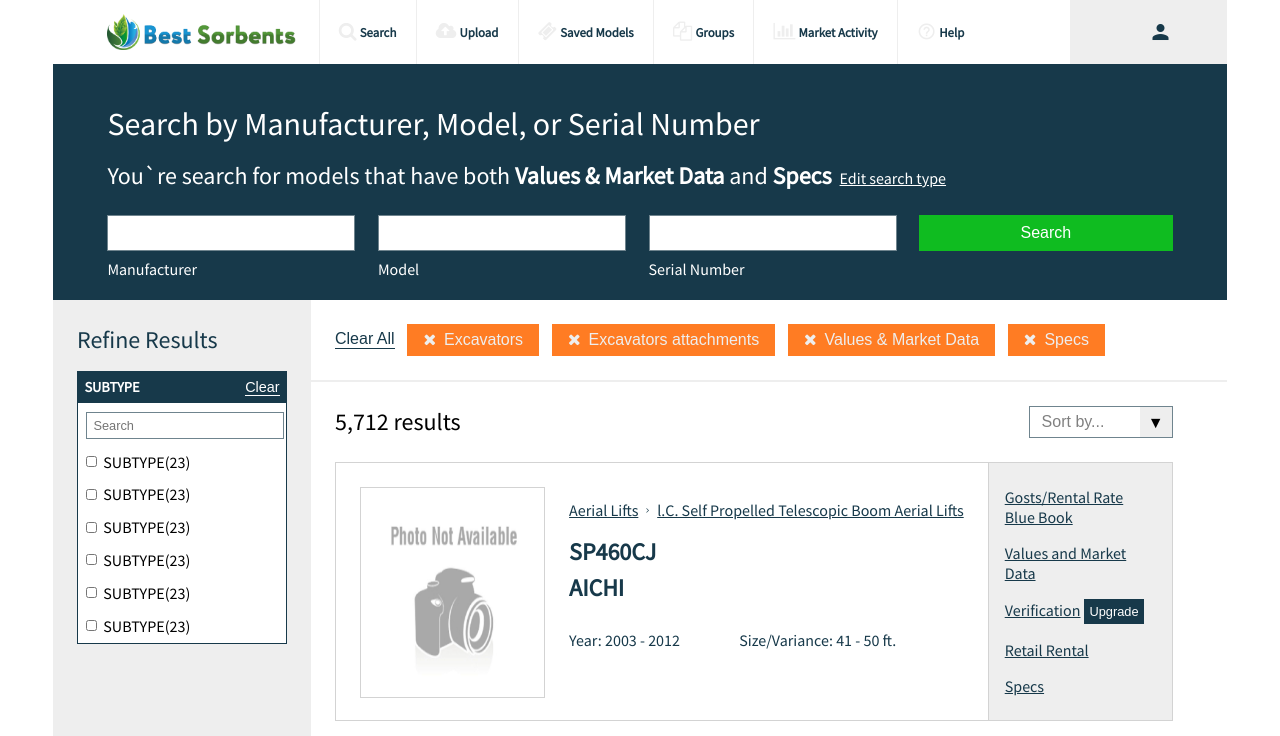
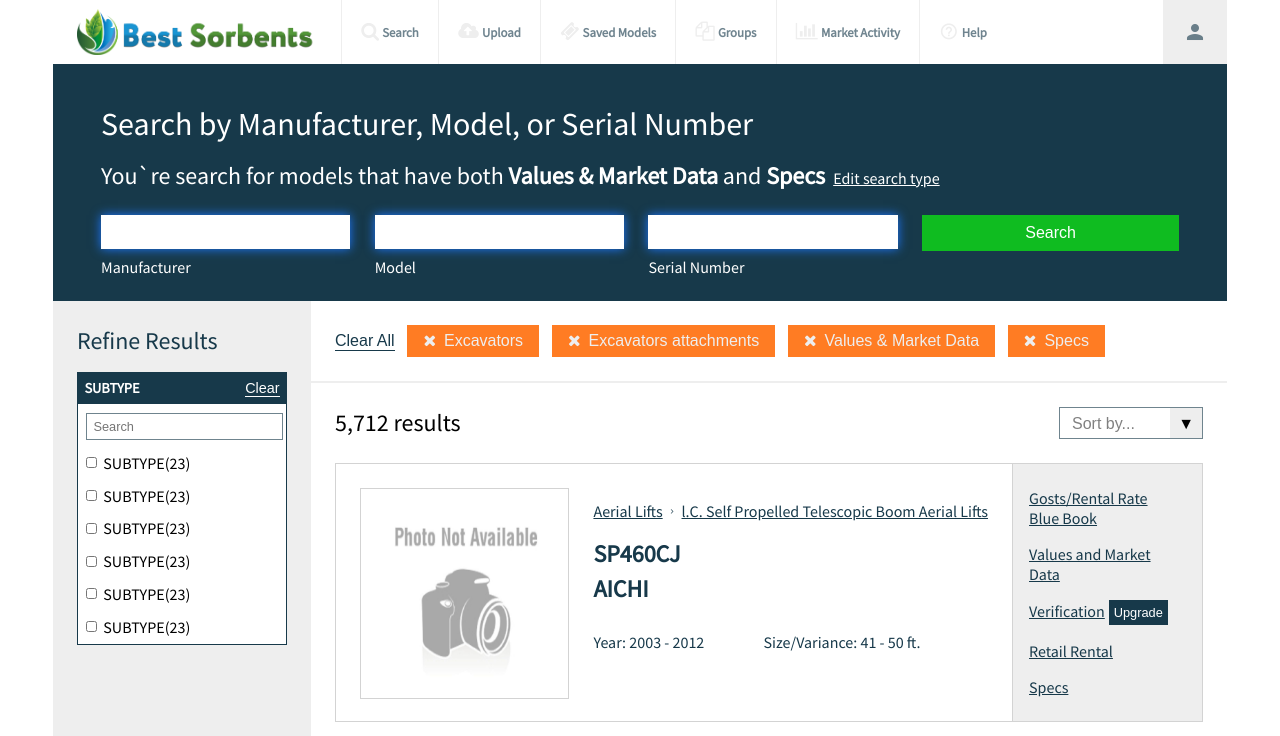
Before and after one commit to ZgerskiyVadim/responsive-layout, a website: page index.html in a window 1280 px wide. Shown: the top 736 px of the page. Drawn offline with Linux system fonts and the light colour scheme.

Commit message:
Change styles

```diff
--- a/css/main.scss
+++ b/css/main.scss
@@ -7,6 +7,6 @@
 $background-light_blue: rgba(23, 57, 74, 0.62);
 $background-orange: #ff7c23;
 $background-light_orange: rgba(255, 158, 51, 1);
-$background-green: #0fbc20;
-$background-light_green: rgb(12, 243, 31);
-$padding-sections: 3.4em;
+$background-green: rgb(15, 188, 32);
+$background-light_green: rgba(15, 188, 32, 0.75);
+$padding-sections: 1.5em;
--- a/css/style.scss
+++ b/css/style.scss
@@ -9,71 +9,69 @@
   margin: 0 auto;
 }
 .header {
-  background-color: $background-grey;
-  .header-container {
   display: flex;
   align-items: center;
-    nav {
-      width: 82%;
+  height: 4em;
+  .header__image {
+    width: 15em;
+    height: 100%;
     display: flex;
     align-items: center;
-      padding-left: $padding-sections;
+    padding: 0 1.5em 0 $padding-sections;
     background-color: white;
+    border-right: 1px solid #eeeeee;
+    img {
+      width: 100%;
+    }
+  }
+  nav {
+    display: flex;
+    align-items: center;
     a {
       height: 5em;
       display: flex;
       align-items: center;
       padding: 0 1.5em;
+      transition: all 0.3s;
       font-size: 0.8em;
       border-right: 1px solid #eeeeee;
+      font-weight: 700;
+      color: $background-light_blue;
       white-space: nowrap;
       cursor: pointer;
       text-decoration: none;
-        span {
-          font-weight: 700;
-          color: $background-blue;
-        }
       i {
         margin-right: 0.2rem;
         font-size: 1.5em;
         color: $background-grey;
       }
-        &:first-child {
-          width: 15em;
-          padding: 0 1.5em 0 0;
-          img {
-            width: 100%;
-          }
-          &:hover {
-            background: none;
-            border-right: 1px solid $background-grey;
-          }
-        }
       &:last-child {
         border-right: none;
       }
       &:hover {
+        color: $background-blue;
         background-color: $background-orange;
         border-right: 1px solid $background-orange;
-          span {
+        i {
           color: white;
         }
       }
     }
   }
-    .header-container__profile {
+  .header__profile {
     display: flex;
-      padding: 1.1em;
-      margin: 0 calc(#{$padding-sections} - 1.1em) 0 auto;
+    padding: 1.25em;
+    margin-left: auto;
+    transition: all 0.3s;
+    background-color: $background-grey;
     text-decoration: none;
     i {
       font-size: 1.5em;
-        color: $background-blue;
+      color: $background-light_blue;
     }
     &:hover {
       i {
-          color: $background-light_blue;
-        }
+        color: $background-blue;
       }
     }
   }
@@ -83,7 +81,7 @@
 main {
   display: block;
   .search {
-    padding: 1.5em $padding-sections 1.3em $padding-sections;
+    padding: 1.5em calc(#{$padding-sections} * 2);
     margin: 0 auto;
     background-color: $background-blue;
     color: white;
@@ -124,12 +122,14 @@
             height: 2em;
             padding-left: 0.5em;
             font-size: 1em;
-            border: 1px solid  $background-light_blue;
+            border: none;
+            box-shadow: 0 0 10px #1e78ff;
             outline: none;
           }
           button {
             width: 100%;
             height: 2.25em;
+            transition: all 0.3s;
             background-color: $background-green;
             color: white;
             font-size: 1em;
@@ -137,6 +137,7 @@
             cursor: pointer;
             outline: none;
             &:hover {
+              color: $background-blue;
               background-color: $background-light_green;
             }
           }
@@ -185,6 +186,9 @@
           border-bottom: 1px solid white;
           outline: none;
           cursor: pointer;
+          &:hover {
+            border-bottom: none;
+          }
         }
       }
       .subtype-search {
@@ -194,7 +198,7 @@
         overflow-x: hidden;
         background-color: white;
         .subtype-search__search {
-          width: 99%;
+          width: 98%;
           padding: 0.4em 0 0.4em 0.5em;
           margin-top: 0.7em;
           font-size: 0.8em;
@@ -235,6 +239,7 @@
           height: 2em;
           padding: 0 1em;
           margin-right: 0.8em;
+          transition: all 0.3s;
           font-size: 1em;
           background-color: $background-orange;
           color: $background-grey;
@@ -254,18 +259,20 @@
             border-bottom: 1px solid $background-blue;
             &:hover {
               background: none;
+              border-bottom: none;
             }
           }
           &:last-child {
             margin-right: 0;
           }
           &:hover {
+            color: $background-blue;
             background-color: $background-light_orange;
           }
         }
       }
       .sorted-items {
-        padding: 1.5em $padding-sections 0 1.5em;
+        padding: 1.5em $padding-sections 1.5em 1.5em;
         .sorted-items__sorted-by {
           display: flex;
           justify-content: space-between;
--- a/index.html
+++ b/index.html
@@ -11,11 +11,10 @@
 <body>
 <div class="container">
     <header class="header">
-        <div class="header-container">
-            <nav>
-                <a href="#">
+        <a class="header__image" href="#">
             <img src="./assets/images/logo-best-site-1.png">
         </a>
+        <nav>
             <a href="#">
                 <i class="fa fa-search"></i>
                 <span>Search</span>
@@ -41,10 +40,9 @@
                 <span>Help</span>
             </a>
         </nav>
-            <a class="header-container__profile" href="#">
+        <a class="header__profile" href="#">
             <i class="material-icons">person</i>
         </a>
-        </div>
     </header>
 
     <main>
```
Also changed, not shown: css/style.css. Lines whose indentation alone changed are shown as unchanged.
